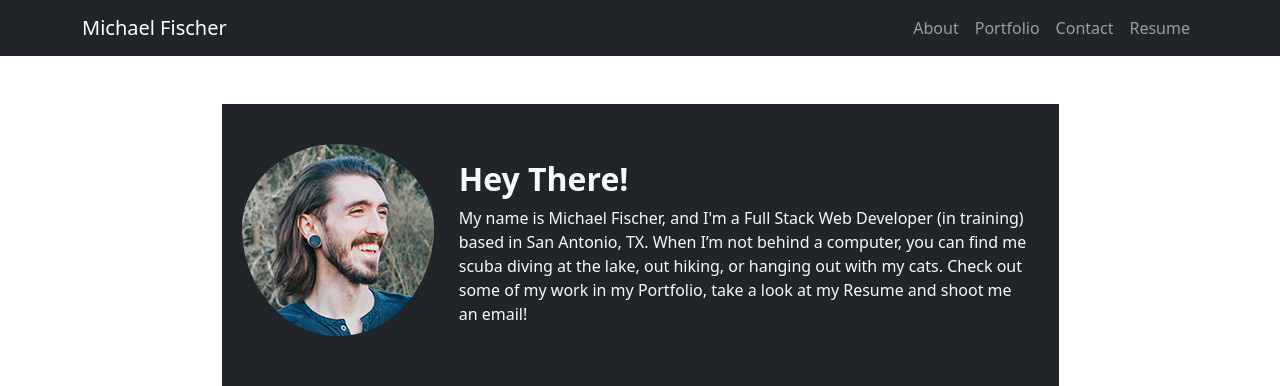
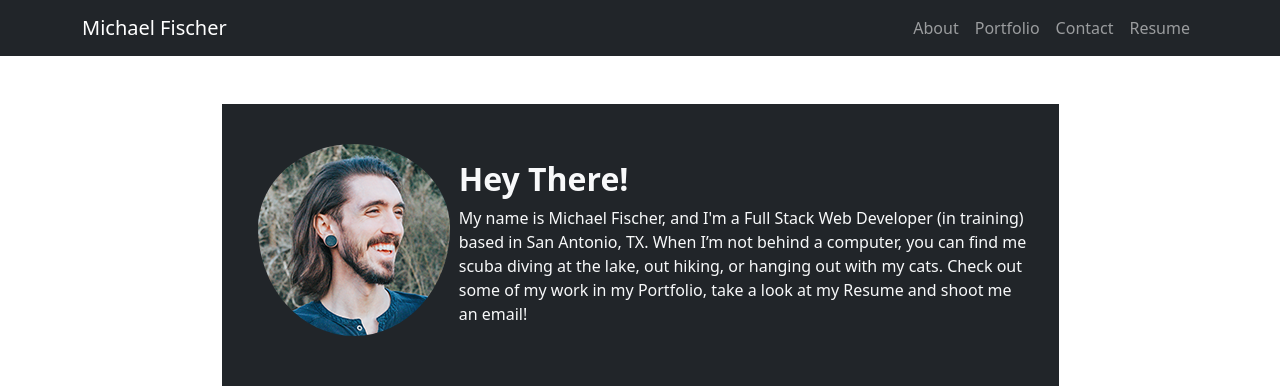
Before and after one commit to spaceboundbear/HW20-React-Portfolio, a React (Create React App) app: page / in a window 1280 px wide. Shown: the top 386 px of the page. Built offline with nearby package versions, Linux system fonts and the light colour scheme.

Commit message:
small margin fix

```diff
--- a/src/components/About.js
+++ b/src/components/About.js
@@ -13,7 +13,7 @@ function About() {
         <Col sm={12} md={5} lg={4} xl={3} my={3} className="mt-3">
           <Image
             roundedCircle
-            className="py-4 px-2 pb-sm-0 ms-3 mx-auto mx-md-0 img-responsive w-80"
+            className="py-4 px-2 pb-sm-0 ms-3 img-responsive w-80"
             src={Headshot}
           />
         </Col>
```
